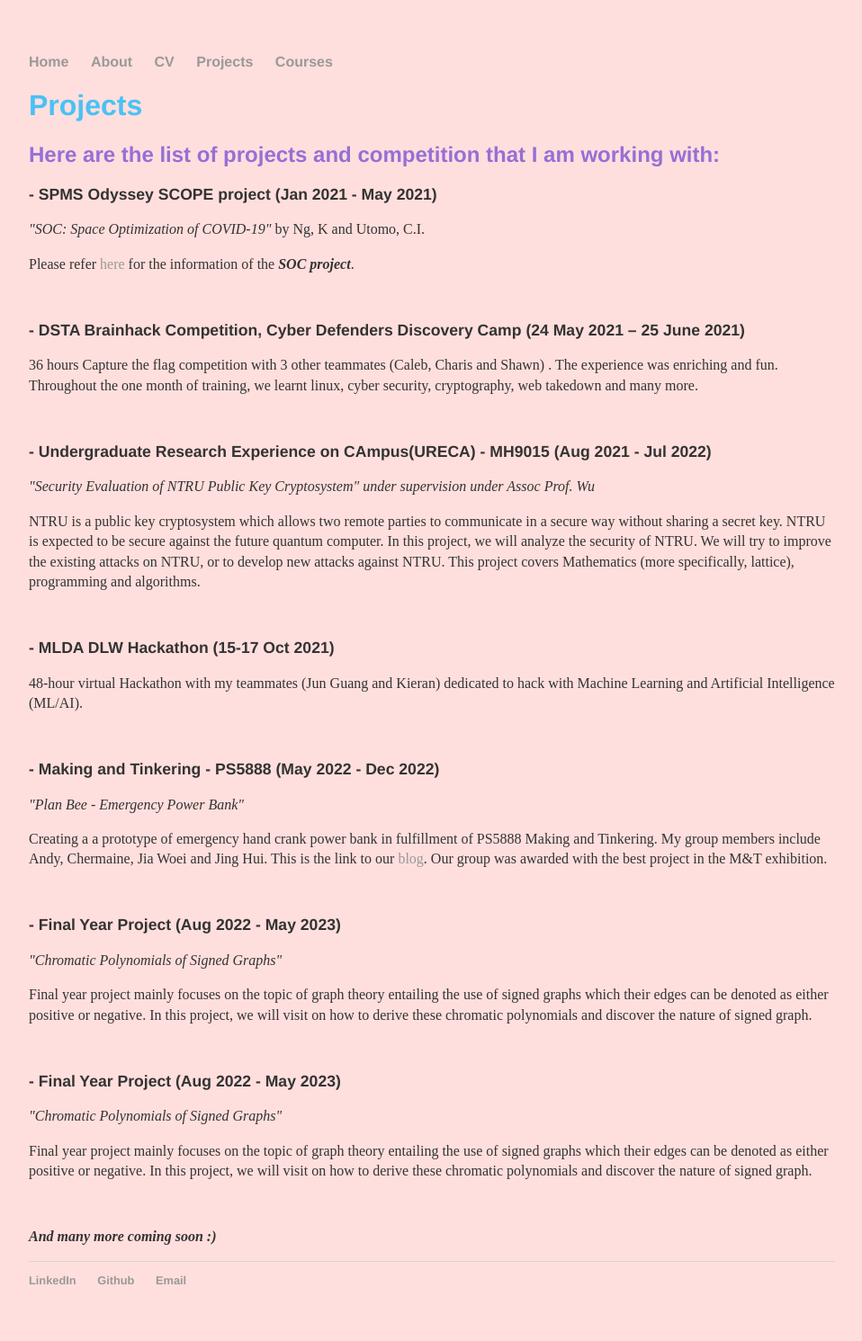
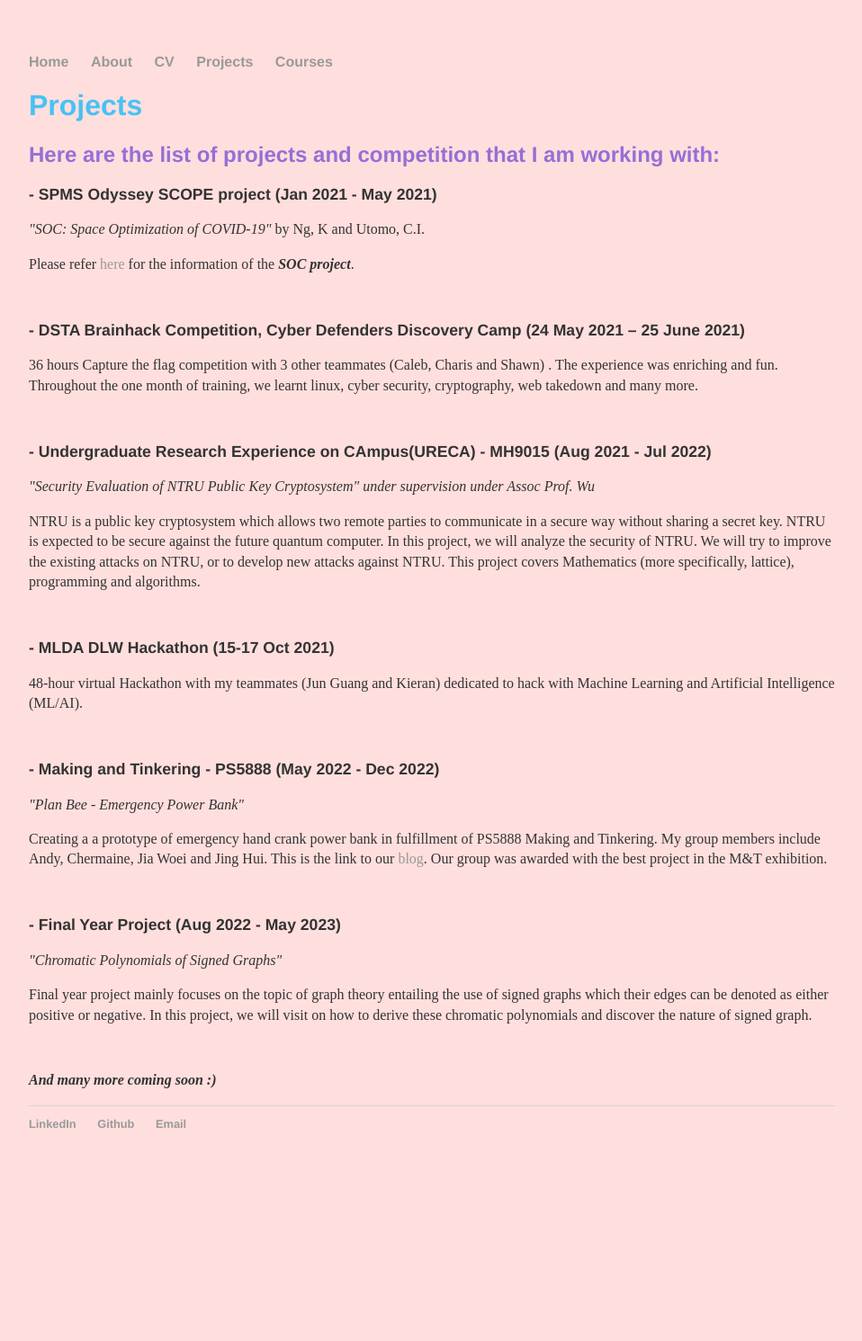
Before and after one commit to charutomo/charutomo.github.io, a Jekyll site: the page built from projects/index.html, in a window 1280 px wide. Shown: the whole page at 90% size, without its empty margins (160-1118 px from the left). Built offline with Jekyll 4.4.1, drawn with Linux system fonts in a browser that asks for light colours; after the commit the page ends 1317 px from its top, so only the background shows below that.

Commit message:
Update index.html

```diff
--- a/projects/index.html
+++ b/projects/index.html
@@ -34,11 +34,6 @@ title: Projects
 	<p> Final year project mainly focuses on the topic of graph theory entailing the use of signed graphs which their edges can be denoted as either positive or negative. In this project, we will visit on how to derive these chromatic polynomials and discover the nature of signed graph. </p>
 	<br>
 
-	<h3> - Final Year Project (Aug 2022 - May 2023)</h3>
-	<p><i> "Chromatic Polynomials of Signed Graphs"</i><p>
-	<p> Final year project mainly focuses on the topic of graph theory entailing the use of signed graphs which their edges can be denoted as either positive or negative. In this project, we will visit on how to derive these chromatic polynomials and discover the nature of signed graph. </p>
-	<br>
-
       <p><b><i> And many more coming soon :)</b></i></p>
 
 		</div>
```
